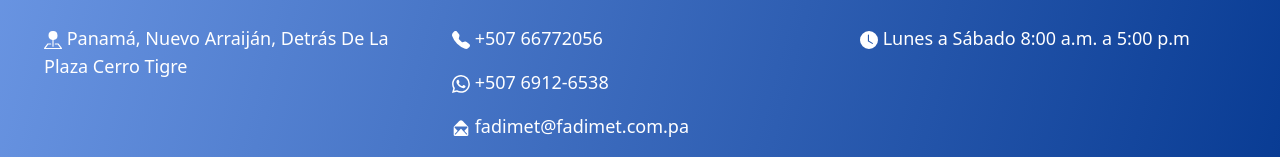
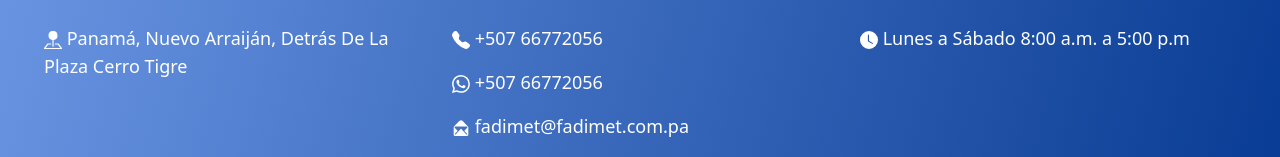
Before and after one commit to fadimetpa23/fadimetFront, a Next.js app: page / in a window 1280 px wide. Shown: the part 1306-1463 px from the top of the page. Built offline with nearby package versions, Linux system fonts and the light colour scheme; no server answers.

Commit message:
Update Footer.js

```diff
--- a/components/Footer.js
+++ b/components/Footer.js
@@ -77,7 +77,7 @@
             <nav aria-label="Footer Navigation - Company" className="mt-6">
               <ul className="space-y-4 text-lg">
                 <li>
-                  <a href="tel://+50763448362"
+                  <a href="tel://+66772056"
                      target="_blank"
                      className="text-gray-700 transition hover:opacity-75"
                      aria-label="Telefono para llamar">
@@ -86,11 +86,11 @@
                 </li>
 
                 <li>
-                  <a href="https://wa.me/50769126538"
+                  <a href="https://wa.me/66772056"
                      target="_blank"
                     className="text-gray-700 transition hover:opacity-75"
                     aria-label="Whatsapp">
-                  <BsWhatsapp className='inline text-blue-900'/> +507 6912-6538
+                  <BsWhatsapp className='inline text-blue-900'/> +507 66772056
                   </a>
                 </li>
 
```
